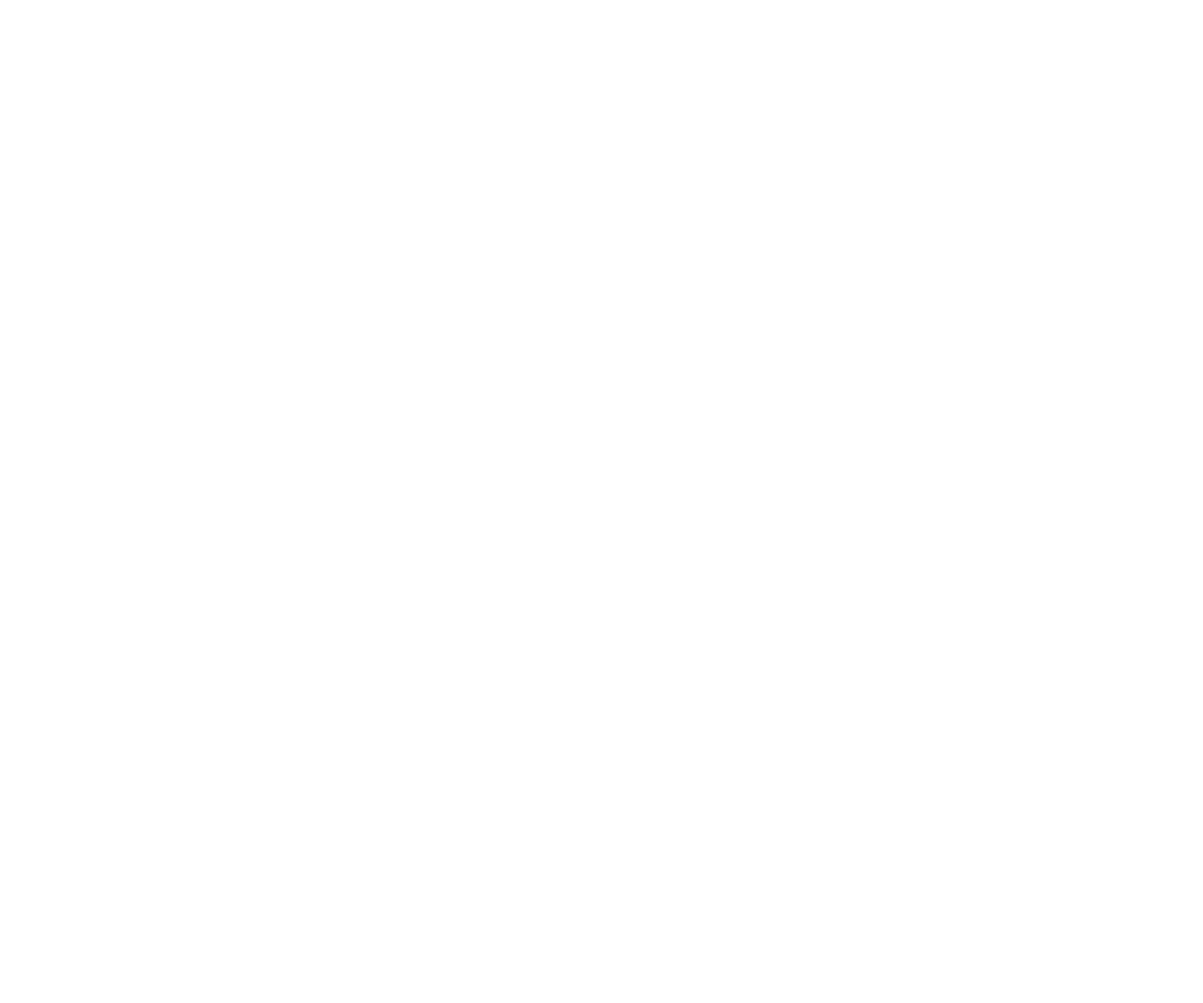
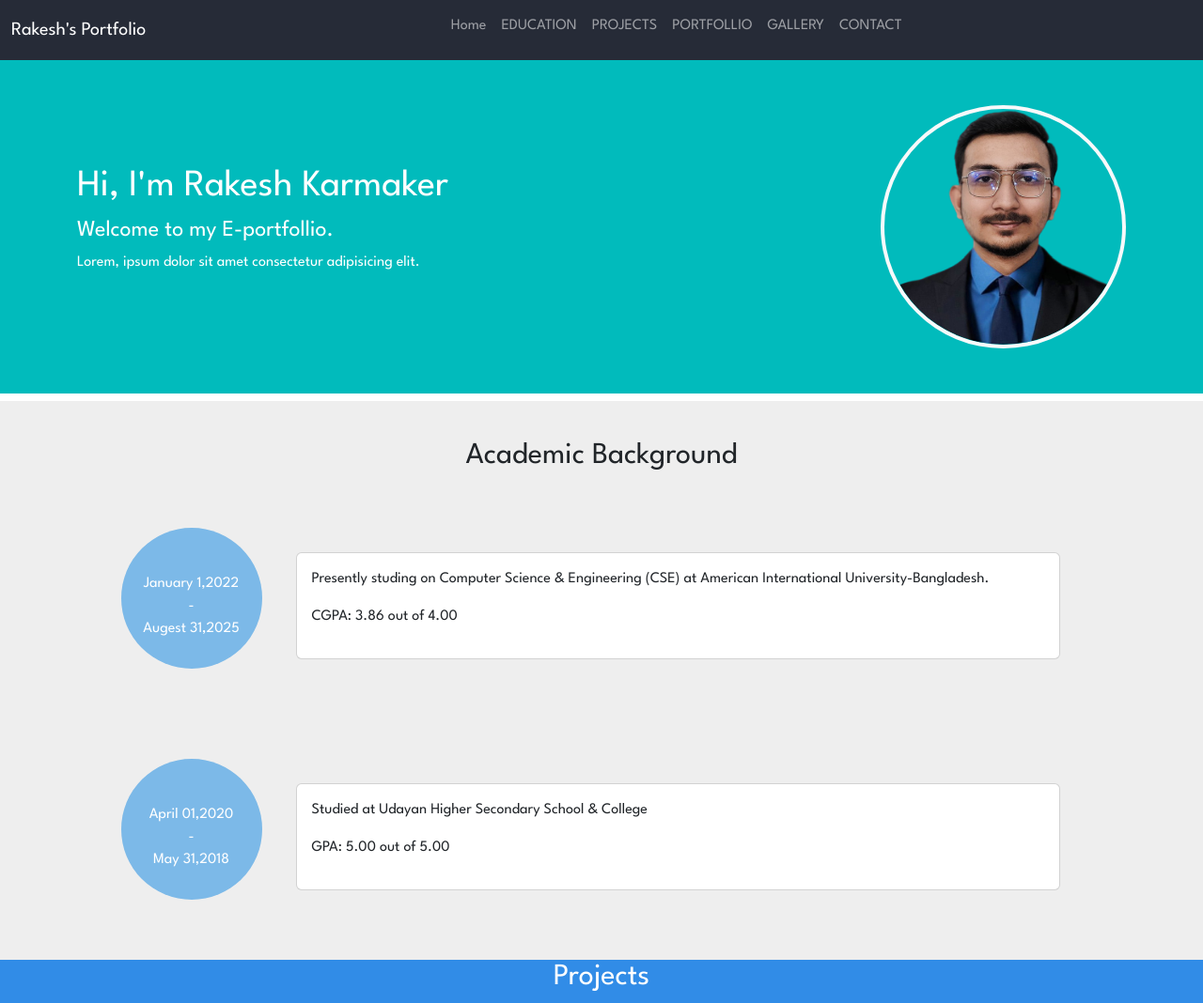
Before and after one commit to rakeshkarmaker/portfolio, a plain HTML site: page index.html in a window 1280 px wide. Shown: the whole page at 94% size. Before the commit the page ends 800 px from the top, so only its background shows below. Drawn offline with nearby package versions, Linux system fonts and the light colour scheme.

Commit message:
This is my first draft

```diff
--- a/css/style.css
+++ b/css/style.css
@@ -7,3 +7,47 @@ body{
   /* font-weight: <weight>; */
   font-style: normal;
 }
+
+
+.navbar-container{
+  background-color: #262B37;
+
+}
+
+
+.about-cotainer{
+  background-color: #01BBBC;
+
+}
+
+.education-container{
+  background-color: #EEEEEE;
+
+}
+
+.bg-redtype{
+
+}
+
+.bg-backgroundtype{
+
+}
+
+.redtype-color{
+
+}
+.circle{
+
+  background-color: #7CB9E8;
+  height:  150px;
+  width: 150px;
+  border-radius: 50%;
+
+
+}
+
+
+.project-container{
+  background-color: #318CE7;
+
+}
--- a/index.html
+++ b/index.html
@@ -15,7 +15,9 @@
   <!-- Added Our style.css file. -->
   <link rel="stylesheet" href="css/style.css">
   <!-- Font Awsome -->
-  <link rel="stylesheet" href="https://cdnjs.cloudflare.com/ajax/libs/font-awesome/6.5.2/css/all.min.css" integrity="sha512-SnH5WK+bZxgPHs44uWIX+LLJAJ9/2PkPKZ5QiAj6Ta86w+fsb2TkcmfRyVX3pBnMFcV7oQPJkl9QevSCWr3W6A==" crossorigin="anonymous" referrerpolicy="no-referrer" />
+  <link rel="stylesheet" href="https://cdnjs.cloudflare.com/ajax/libs/font-awesome/6.5.2/css/all.min.css"
+    integrity="sha512-SnH5WK+bZxgPHs44uWIX+LLJAJ9/2PkPKZ5QiAj6Ta86w+fsb2TkcmfRyVX3pBnMFcV7oQPJkl9QevSCWr3W6A=="
+    crossorigin="anonymous" referrerpolicy="no-referrer" />
 
   <!-- League Spartan - Google Fond added -->
   <link rel="preconnect" href="https://fonts.googleapis.com">
@@ -27,6 +29,183 @@
 
 <body>
 
+
+  <!-- ## Nav Bar Section -->
+
+  <nav class="navbar navbar-expand-lg navbar-dark navbar-container">
+    <div class="container-fluid align-items-center">
+      <a class="navbar-brand" href="#">Rakesh's Portfolio</a>
+
+      <button class="navbar-toggler" type="button" data-bs-toggle="collapse" data-bs-target="#navbarSupportedContent"
+        aria-controls="navbarSupportedContent" aria-expanded="false" aria-label="Toggle navigation">
+        <span class="navbar-toggler-icon"></span>
+      </button>
+
+      <div class="collapse navbar-collapse" id="navbarSupportedContent">
+        <ul class="navbar-nav m-auto mb-2">
+
+          <li class="nav-item ">
+            <a class="nav-link " aria-current="page" href="#home">Home</a>
+          </li>
+          <li class="nav-item">
+            <a class="nav-link " aria-current="page" href="#education">EDUCATION</a>
+          </li>
+          <li class="nav-item">
+            <a class="nav-link " aria-current="page" href="#projects">PROJECTS</a>
+          </li>
+          <li class="nav-item">
+            <a class="nav-link " aria-current="page" href="#portfollio">PORTFOLLIO</a>
+          </li>
+          <li class="nav-item">
+            <a class="nav-link " aria-current="page" href="#gallery">GALLERY</a>
+          </li>
+          <li class="nav-item">
+            <a class="nav-link " aria-current="page" href="#contact">CONTACT</a>
+          </li>
+        </ul>
+
+      </div>
+    </div>
+  </nav>
+
+
+  <!-- ## About Me Section -->
+  <div class="about-cotainer">
+    <div class="container">
+      <!-- A row added       -->
+      <div class="row align-items-center justify-content-center">
+        <!-- left data portion of the about me section -->
+        <div class="col-md-9 py-5 text-white">
+          <h1>Hi, I'm Rakesh Karmaker</h1>
+          <h4>Welcome to my E-portfollio.</h4>
+          <p>Lorem, ipsum dolor sit amet consectetur adipisicing elit.
+          </p>
+        </div>
+        <!-- Image section in Right side of About Me -->
+        <div class="col-md-3 my-5">
+          <img src="/img/Rakesh_Karmaker_round-removebg.png" alt="Rakesh Karmaker Image"
+            class="img-fluid border border-light rounded-circle border-4">
+        </div>
+      </div>
+    </div>
+
+  </div>
+
+
+
+
+
+  <!-- ## Education Section -->
+  <div class="education-container mt-2" id="education">
+    <div class="container pt-4">
+      <div class="row py-3">
+
+        <div class="col text-center ">
+          <h2 class="redtype-color font-weight-bolder">Academic Background</h2>
+        </div>
+
+        <!-- # First Row -->
+
+        <div class="row py-4 my-4 align-items-center justify-content-center">
+
+          <!--  Academic Year Circle Section -->
+          <div class="col-md-2">
+            <div class="circle text-center text-white">
+              <p class="py-5">January 1,2022 <br>- <br>
+                Augest 31,2025</p>
+
+            </div>
+
+          </div>
+
+          <!-- Academic details section -->
+          <div class="col-md-9 pt-3">
+
+            <div class="card ml-3">
+              <div class="card-body">
+                <p>
+                  Presently studing on Computer Science & Engineering (CSE) at American International
+                  University-Bangladesh.
+                </p>
+                <p>
+                  CGPA: 3.86 out of 4.00
+                </p>
+              </div>
+            </div>
+
+
+          </div>
+
+        </div>
+
+
+        <!-- # Second Row -->
+
+        <div class="row py-2 py-4 my-4 align-items-center justify-content-center">
+
+          <!--  Academic Year Circle Section -->
+          <div class="col-md-2">
+            <div class="circle text-center text-white">
+              <p class="py-5">April 01,2020 <br>-<br>
+                May 31,2018</p>
+
+            </div>
+
+          </div>
+
+          <!-- Academic details section -->
+          <div class="col-md-9 pt-3">
+
+            <div class="card ml-3">
+              <div class="card-body">
+                <p>
+                  Studied at Udayan Higher Secondary School & College
+                </p>
+                <p>
+                  GPA: 5.00 out of 5.00
+                </p>
+              </div>
+            </div>
+
+
+          </div>
+
+        </div>
+
+      </div>
+
+    </div>
+  </div>
+
+
+
+  <!-- ## My Project Section -->
+   <div class="project-container m-auto">
+    <div class="container">
+      <div class="row">
+
+        <div class="col">
+          <h2 class="text-white text-center text-center">Projects</h2>
+        </div>
+
+
+
+
+      </div>
+    </div>
+
+   </div>
+
+
+
+
+
+
+
+
+
+
+
 </body>
 
 </html>
```
